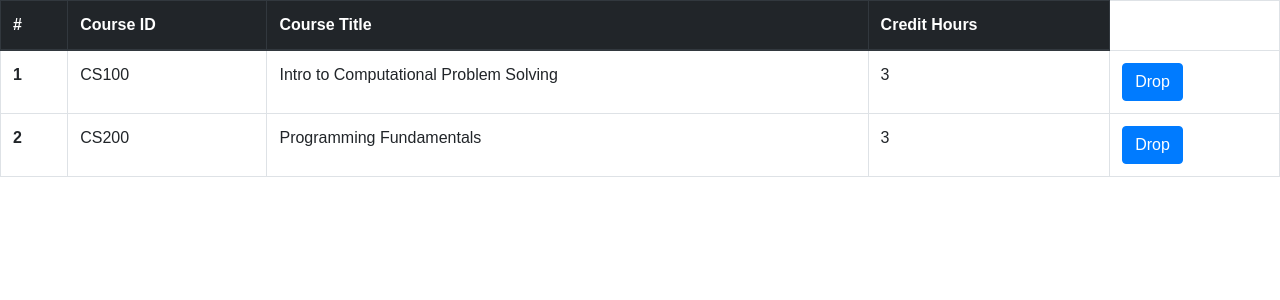
After one commit to FarrukhCyber/Swap-It, a Flask app: page /drop in a window 1280 px wide. The commit adds this page. Shown: the top 300 px of the page. Run offline with Flask 2, Linux system fonts and the light colour scheme; the visitor is signed in with stand-in values (Sample User, id 1); data comes from the database, SQL or seed files in the repository; some libraries are stand-ins or nearby versions.

Commit message:
2nd commit

```diff
--- a/project/__init__.py
+++ b/project/__init__.py
@@ -10,6 +10,7 @@ def create_app():
     from .auth import auth
     from .add import add
     from .search import search
+    from .drop import drop
 
     # login_manager = LoginManager()
     # login_manager.login_view = 'auth.login'
@@ -24,5 +25,6 @@ def create_app():
     app.register_blueprint(auth, url_prefix='/')
     app.register_blueprint(add, url_prefix='/')
     app.register_blueprint(search, url_prefix='/')
+    app.register_blueprint(drop, url_prefix='/')
 
     return app
--- /dev/null
+++ b/project/drop.py
@@ -0,0 +1,46 @@
+from flask import Blueprint, render_template, request, flash, jsonify
+from flask.helpers import url_for
+from werkzeug.utils import redirect
+from project.auth import session
+from .db_config import create_db
+from project import views
+
+mysql = create_db()
+
+drop = Blueprint('drop', __name__)
+
+
+@drop.route('/drop', methods=['GET', 'POST'])
+def drop_course():
+    if request.method == "POST":
+        print("inside POST IF")
+        user_id = request.form.get("options")
+        return f"<h1>user_id<h1>"
+
+    else:
+        user_id = session["user"][0]
+        print("USer:", user_id)
+        cur = mysql.connection.cursor()
+        value = cur.execute("SELECT CourseID, SectionID FROM takes WHERE StudentID=%s", [user_id])
+        result = cur.fetchall()
+        # print(result)
+        # return redirect(url_for('views.home_page'))
+        print("I'm going to return")
+        return render_template("drop.html", data= result)
+        # cur.close()
+        # try:
+        #     try:
+        #         cur.execute("SELECT CourseID, SectionID FROM takes WHERE StudentID=%s", [user_id])
+        #     # NB : you won't get an IntegrityError when reading
+        #     except (MySQLdb.Error, MySQLdb.Warning) as e:
+        #         print(e)
+        #         return e
+        #     try:
+        #         result = cur.fetchall()
+        #         return result
+        #     except TypeError as e:
+        #         print(e)
+        #         return e
+
+        # finally:
+        #     cur.close()
--- a/project/search.py
+++ b/project/search.py
@@ -23,6 +23,7 @@ def index():
         print("searching...")
         cur.execute("SELECT CourseID,Title,DepartmentName,Credits,ModesOfInstruction FROM Course WHERE CourseID = %s OR   Title = %s OR DepartmentName= %s" , [course_id, course_name, dept_name])
         result = cur.fetchall()
+        cur.close()
         print(type(result))
         if result[0] != None:
             #return render_template('output.html', headings = ("CourseID","Title","DepartmentName","Credits","ModesOfInstruction") ,variable = result)
--- /dev/null
+++ b/project/templates/drop.html
@@ -0,0 +1,112 @@
+<!doctype html>
+<html lang="en">
+    <head>
+        <meta charset="utf-8">
+        <link rel="stylesheet" href="https://maxcdn.bootstrapcdn.com/bootstrap/4.0.0/css/bootstrap.min.css" integrity="sha384-Gn5384xqQ1aoWXA+058RXPxPg6fy4IWvTNh0E263XmFcJlSAwiGgFAW/dAiS6JXm" crossorigin="anonymous">
+        <link rel="stylesheet" type="text/css" href="static/home.css">
+        <meta name="viewport" content="width=device-width, initial-scale=1.0">
+     </head>
+  <body>
+    <!-- <div class="sidebar">
+        <ul class="nav-links">
+          <li>
+            <a href="/home" class="active">
+              <span class="links_name">Homepage</span>
+            </a>
+          </li>
+          <li>
+            <a href="/search">
+              <span class="links_name">Search Course</span>
+            </a>
+          </li>
+          <li>
+            <a href="#">
+              <span class="links_name">Add Course</span>
+            </a>
+          </li>
+          <li>
+            <a href="/drop">
+              <span class="links_name">Drop Course</span>
+            </a>
+          </li>
+          <li>
+            <a href="#">
+              <span class="links_name">Swap Course</span>
+            </a>
+          </li>
+          <li>
+            <a href="/logout">
+              <span class="links_name">Log Out</span>
+            </a>
+          </li>
+        </ul>
+    </div> -->
+
+    <form class="form1" method="POST">
+        <table class="table table-bordered" method='`POST'>
+            <thead class="thead-dark">
+                <tr>
+                  <th scope="col">#</th>
+                  <th scope="col">Course ID</th>
+                  <th scope="col">Course Title</th>
+                  <th scope="col">Credit Hours</th>
+                </tr>
+            </thead>
+            <tbody>
+                <tr>
+                  <th scope="row">1</th>
+                  <td>CS100</td>
+                  <td>Intro to Computational Problem Solving</td>
+                  <td>3</td>
+                  <td> <button class="btn btn-primary" type="submit" name="options" id="options" value="CS100">Drop</button> </td>
+                </tr>
+
+                <tr>
+                  <th scope="row">2</th>
+                  <td>CS200</td>
+                  <td>Programming Fundamentals</td>
+                  <td>3</td>
+                  <td> <button class="btn btn-primary" type="submit" name="options" id="options" value="CS200">Drop</button> </td>
+                </tr>
+            </tbody>
+        </table>
+        <!-- <button type="submit" class="btn btn-primary" name="options" value= "hello">Drop</button> -->
+
+    </form>
+
+    <!-- <table class="table table-bordered" method='`POST'>
+        <thead class="thead-dark">
+          <tr>
+            <th scope="col">#</th>
+            <th scope="col">First</th>
+            <th scope="col">Last</th>
+            <th scope="col">Handle</th>
+          </tr>
+        </thead>
+        <tbody>
+          <tr>
+            <th scope="row">1</th>
+            <td>Mark</td>
+            <td>Otto</td>
+            <td>@mdo</td>
+            <td> <button class="btn btn-primary" type="submit" name="options" id="options" value="admin">Drop</button> </td>
+          </tr>
+          <tr>
+            <th scope="row">2</th>
+            <td>Jacob</td>
+            <td>Thornton</td>
+            <td>@fat</td>
+          </tr>
+          <tr>
+            <th scope="row">3</th>
+            <td>Larry</td>
+            <td>the Bird</td>
+            <td>@twitter</td>
+          </tr>
+        </tbody>
+      </table> -->
+
+  </body>
+
+
+</html>
--- a/project/templates/home.html
+++ b/project/templates/home.html
@@ -23,7 +23,7 @@
             </a>
           </li>
           <li>
-            <a href="#">
+            <a href="/drop">
               <span class="links_name">Drop Course</span>
             </a>
           </li>
--- a/project/templates/search_course.html
+++ b/project/templates/search_course.html
@@ -23,7 +23,7 @@
             </a>
           </li>
           <li>
-            <a href="#">
+            <a href="/drop">
               <span class="links_name">Drop Course</span>
             </a>
           </li>
```
